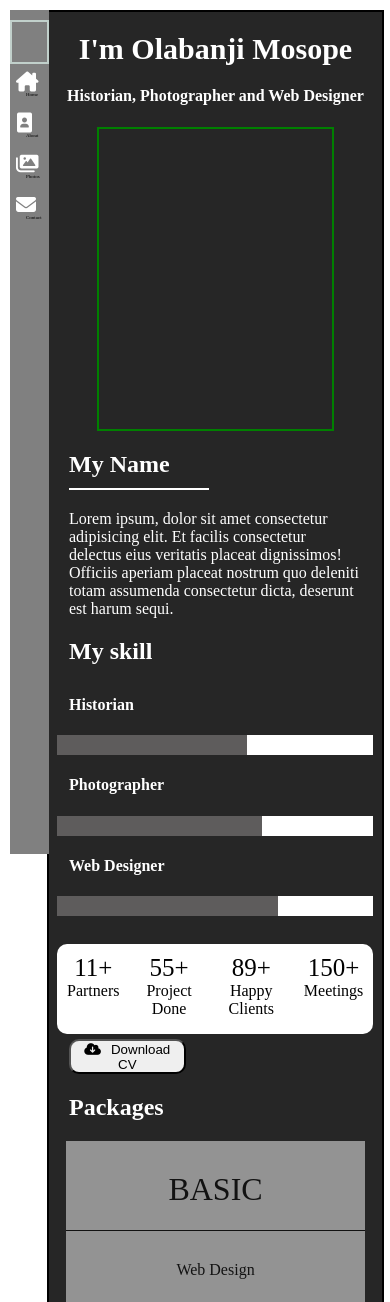
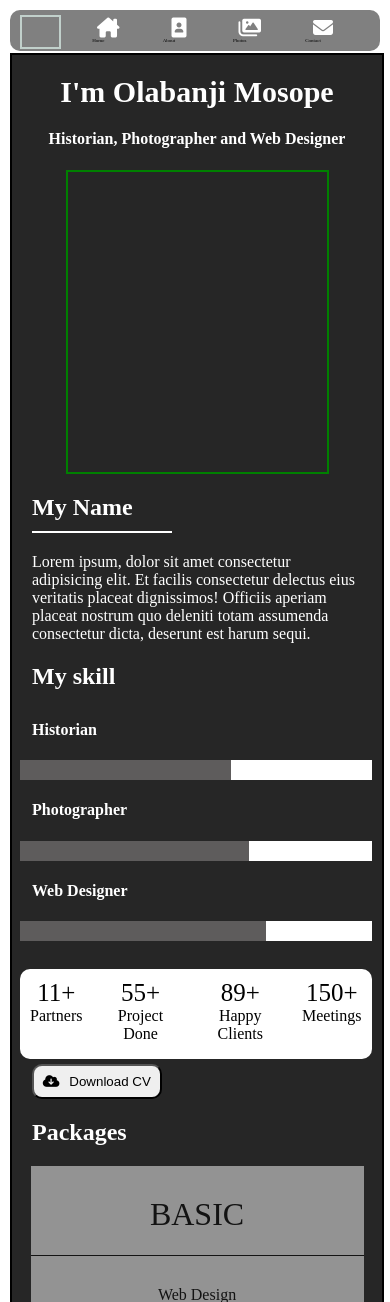
Before and after one commit to olabanjisope/Olabanji_portfolio, a PHP site: page / in a window 390 px wide. Shown: the top 1302 px of the page. Run offline with PHP 8.4, Linux system fonts and the light colour scheme.

Commit message:
Update style.css

```diff
--- a/css/style.css
+++ b/css/style.css
@@ -388,9 +388,8 @@
 
 
 
+@media screen and (max-width:600px){
 
-
-@media screen and (max-width:480px){
 
 
     html,body{
@@ -402,29 +401,30 @@
 
 
     .nav_bar{
+        position: sticky;
+        top: 10px;
         list-style-type: none;
         margin: 0;
         padding: 0;
         background: gray;
-        width:10%;
-        position: fixed;
-        height: 100%;
+        display: inline-flex;
+        width:100%;
+        border-radius: 10px;
+
     }
 
     .pics{
-        width: 90%;
-        height: 40px;
+        width: 10%;
+        height: 30px;
         border: 2px solid #c1d0cb;
-        margin: auto;
-        margin-top: 10px;
-
+        margin: 5px 0 0 10px;
     }
 
 
     .nav_bar li i{
         color: #fff;
         font-size: 20px;
-        margin-left: -10px;
+        margin-left: 20px;
     }
 
 
@@ -450,12 +450,11 @@
 
 
     .container{
-        width: 90% ;
+        width: 100% ;
         height:100%;
-        border: 2px solid black ;
-        margin-left: 10%;
+        border: 2px solid black;
         background: #262626;
-        margin-bottom: 20px;
+
     }
 
     .container h1{
@@ -764,5 +763,4 @@
 
 
 
-
-    }
+}
```
